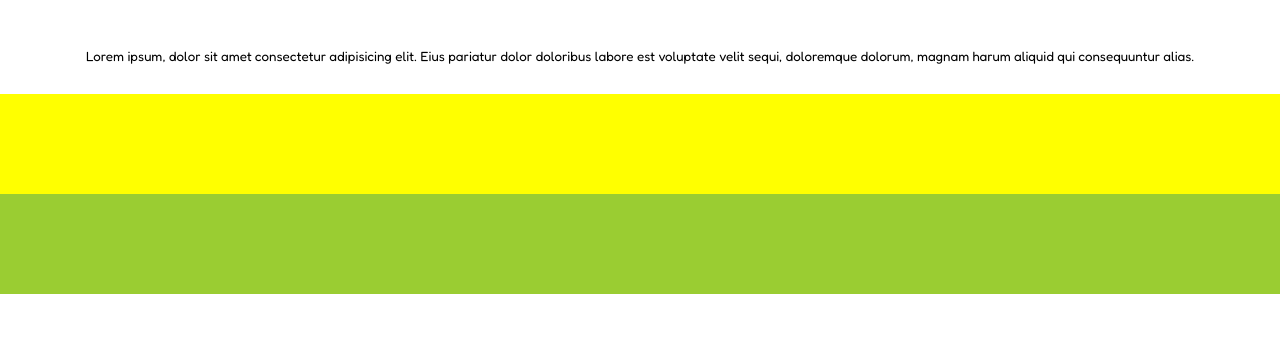
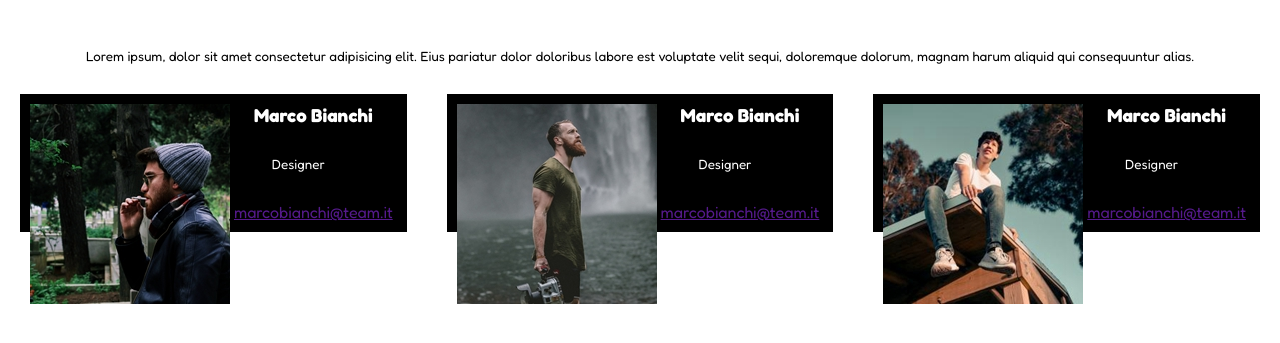
Before and after one commit to EnricoCirilli/html-css-float-cards, a plain HTML site: page index.html in a window 1280 px wide. Shown: the part 61-404 px from the top of the page. Drawn offline with Linux system fonts and the light colour scheme.

Commit message:
Add: working on cards

```diff
--- a/css/style.css
+++ b/css/style.css
@@ -8,6 +8,7 @@
 /* Setting up fredoka font family */
 body{
     font-family: 'Fredoka', sans-serif;
+    width: 100%;
 }
 /* Setting up title */
 h1{
@@ -21,11 +22,23 @@ p{
     text-align: center;
     padding: 30px;
 }
-.first-row{
-    background-color: yellow;
-    height: 100px;
+.column {
+    float: left;
+    width: calc(100% / 3);
+    padding: 0 20px;
+    text-align: center;
+  }
+img{
+    float: left;
+    max-width: 100%;
 }
-.second-row{
-    background-color:yellowgreen;
-    height: 100px;
+.clearfix:after {
+    content:"";
+    display:block;
+    clear:both;
+   }
+.card{
+    background-color: black;
+    color: white;
+    padding: 10px;
 }
--- a/index.html
+++ b/index.html
@@ -19,16 +19,37 @@
     <!-- Main -->
     <main>
         <!-- Sub-Main-1 -->
-        <div class="first-row">
+        <div class="row clearfix">
+            <div class="column">
+                <div class="card">
+                    <img src="img/male1.png" alt="">
+                    <h3>Marco Bianchi</h3>
+                    <p>Designer</p>
+                    <a href="">marcobianchi@team.it</a>
+                </div>
+            </div>
+            <div class="column">
+                <div class="card">
+                    <img src="img/male2.png" alt="">
+                    <h3>Marco Bianchi</h3>
+                    <p>Designer</p>
+                    <a href="">marcobianchi@team.it</a>
+                </div>
+            </div>
+            <div class="column">
+                <div class="card">
+                    <img src="img/male3.png" alt="">
+                    <h3>Marco Bianchi</h3>
+                    <p>Designer</p>
+                    <a href="">marcobianchi@team.it</a>
+                </div>
+            </div>
+        </div>
 
-        </div>
         <!-- Sub-Main-1 -->
 
         <!-- Sub-Main-2 -->
-        <div class="second-row"></div>
 
-
-        </div>
         <!-- Sub-Main-2 -->
     </main>
     <!-- Main -->
```
